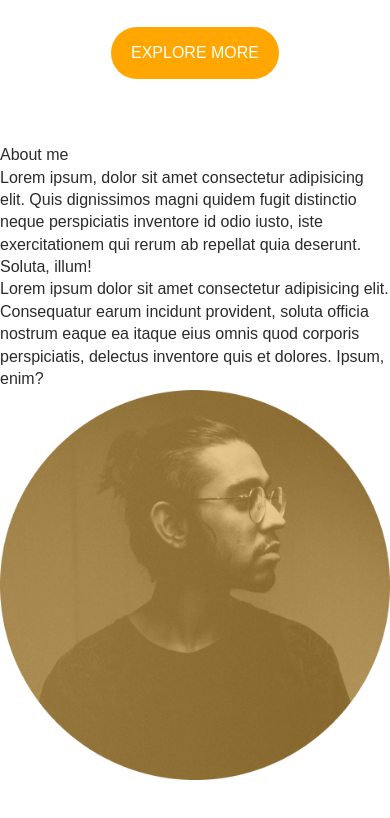
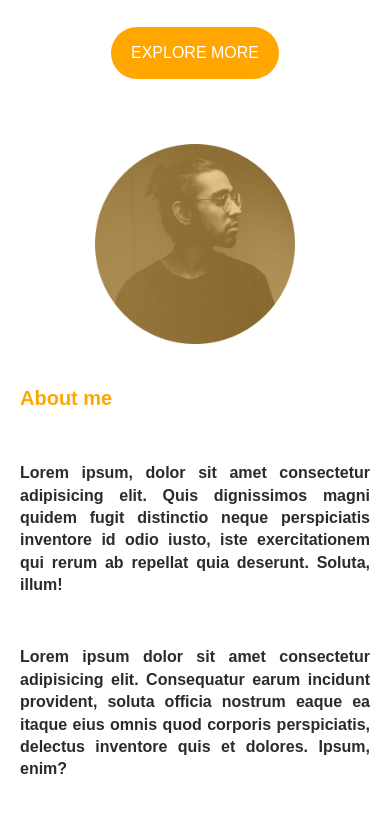
Before and after one commit to le-bron-the-goat/basic-cvd, a plain HTML site: page index.html in a window 390 px wide. Shown: the part 634-1452 px from the top of the page. Before the commit the page ends 1421 px from the top, so only its background shows below. Drawn offline with Linux system fonts and the light colour scheme.

Commit message:
style.css

```diff
--- a/style.css
+++ b/style.css
@@ -282,3 +282,52 @@ img {
 .btn.bg--primary{
   background: #ffa700;
 }
+
+/* ABOUT ME */
+
+.about{
+  padding-left: 17rem;
+  padding-right: 17rem;
+  background-color: #ffffff;
+}
+.about .about__wrapper{
+  display: grid;
+  grid-template-columns: 1fr;
+  display: flex;
+  flex-direction:row-reverse;
+  gap: 2rem;
+  align-items: center;
+}
+.about .about__text h5{
+  color: #ffa700;
+  font-weight: 600;
+  font-size:2rem;
+}
+.about .about__text p{
+  margin-top: 5rem;
+  margin-bottom: 5rem;
+  text-align: justify;
+  font-weight: 600;
+}
+
+/* MOBILE ABOUT ME */
+@media screen and (max-width:500px){
+  .about{
+    padding-left: 2rem;
+    padding-right: 2rem;
+  }
+  .about .about__wrapper{
+    display: grid;
+    grid-template-columns: 1fr;
+    display: flex;
+    gap: 2rem;
+    flex-direction: column-reverse;
+  }
+  .about .about_text{
+    order: 2;
+  }
+  .about img{
+    width: 20rem;
+    margin: 0 auto;
+  }
+}
```
